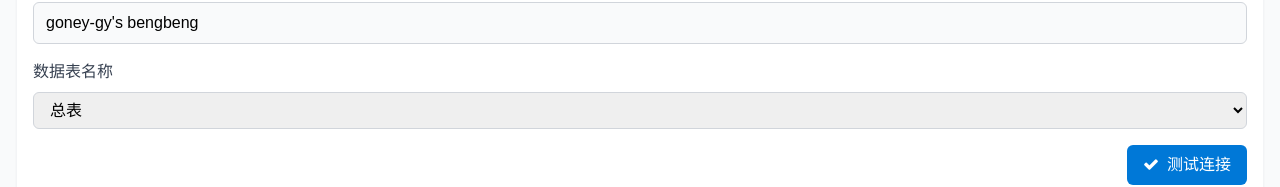
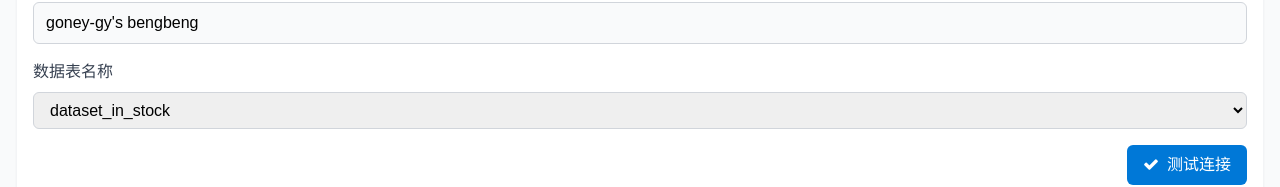
Before and after one commit to goney-gy/zhuangku, a plain HTML site: page index.html in a window 1280 px wide. Shown: the part 171-358 px from the top of the page. Drawn offline with nearby package versions, Linux system fonts and the light colour scheme.

Commit message:
index.html

```diff
--- a/index.html
+++ b/index.html
@@ -268,7 +268,7 @@
         // ====================== 核心配置区（添加新表只改这里）======================
         // 数据表列表：新增表时，只需要在这个数组里加一行 {"value": "表名", "label": "显示名称"} 即可
         const TABLE_LIST = [
-            {"value": "总表", "label": "总表"},
+            {"value": "dataset_in_stock", "label": "dataset_in_stock"},
             // 示例：添加新表（只需要复制下面这行，修改表名即可）
             // {"value": "新表名称", "label": "新表显示名称"},
         ];
```
